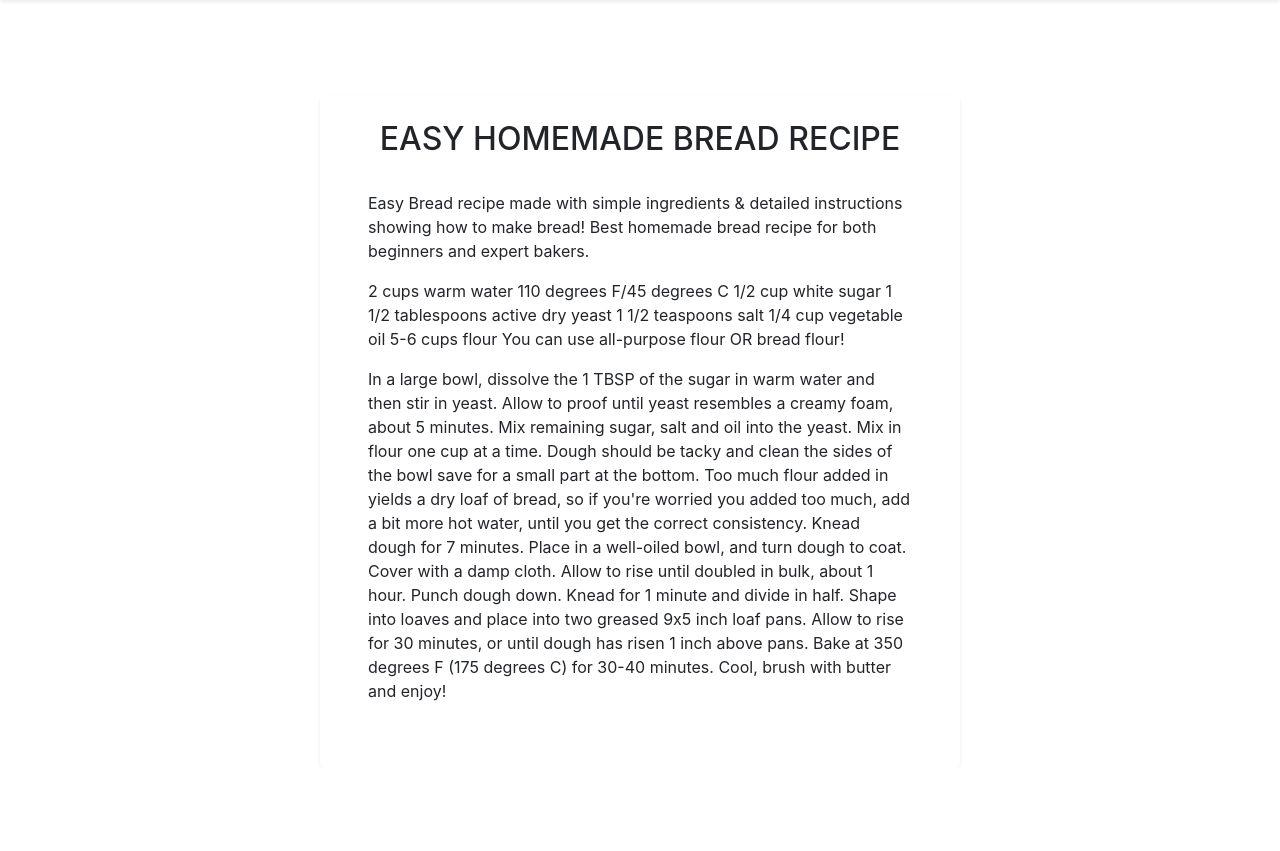
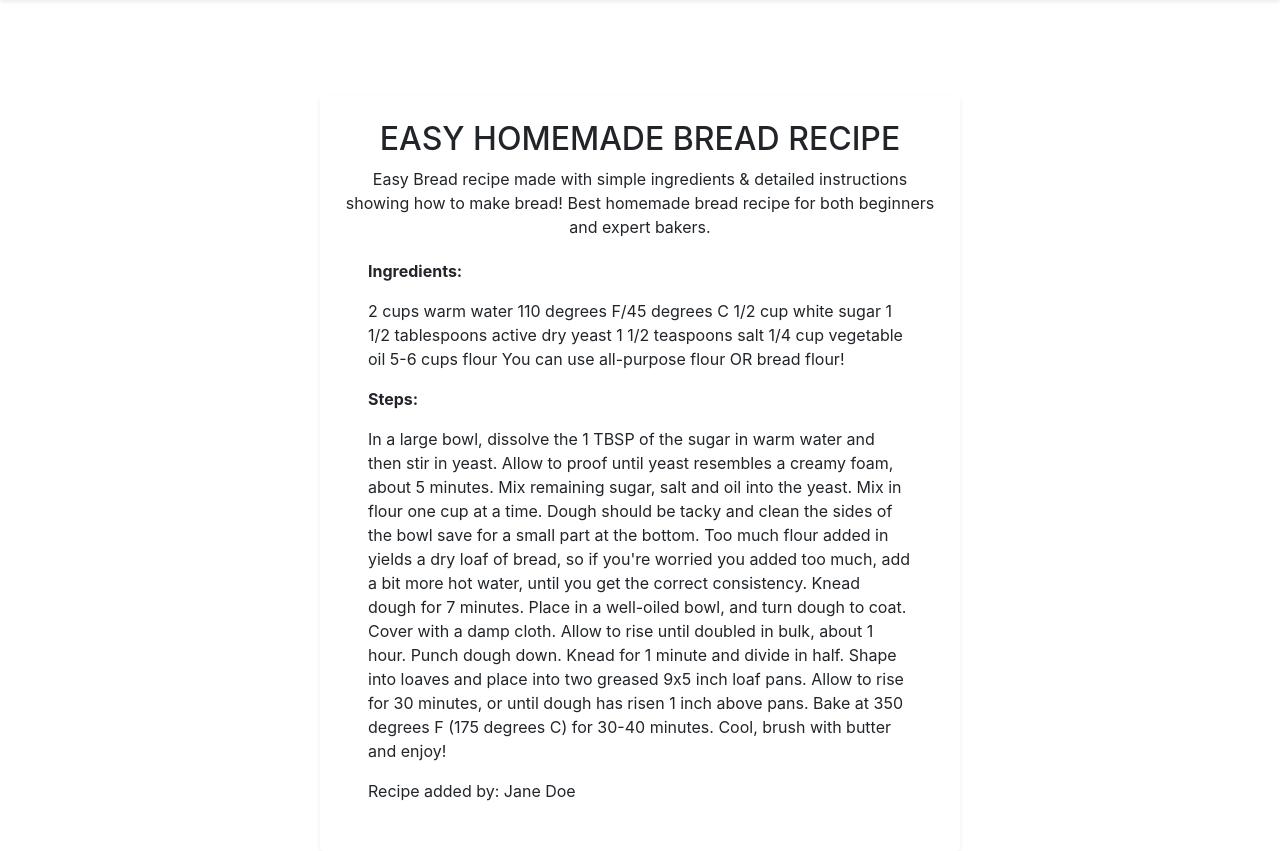
Before and after one commit to JennyWauer/foodie_favs, a Django app: template foodie_app/templates/recipe.html in a window 1280 px wide. Shown: the part 70-921 px from the top of the page. Before the commit the page ends 771 px from the top, so only its background shows below. Run offline with Django 3.2, Linux system fonts and the light colour scheme; the template is opened without the code that fills it: values that come from a table or form of the project are taken from there, others are empty; data comes from the database, SQL or seed files in the repository; some libraries are stand-ins or nearby versions.

Commit message:
update content of recipe page

```diff
--- a/foodie_app/templates/recipe.html
+++ b/foodie_app/templates/recipe.html
@@ -27,10 +27,29 @@
     <div class="pt-5"></div>
     <div class="w-50 shadow-sm mt-5 p-4 ml-auto mr-auto rounded">
         <h2 class="text-center">{{recipe.name}}</h2>
-        <div class="p-4">
-            <p>{{recipe.desc}}</p>
+        <p class="text-center">{{recipe.desc}}</p>
+        <div class="pl-4 pr-4 pt-1 pb-2">
+            <p class="font-weight-bold">Ingredients:</p class="font-weight-bold">
             <p>{{recipe.ingredients}}</p>
+            <p class="font-weight-bold">Steps:</p class="font-weight-bold">
             <p>{{recipe.steps}}</p>
+            <p>Recipe added by: {{recipe.creator.first_name}} {{recipe.creator.last_name}}</p>
+            <a href="{{recipe.source}}">{{recipe.source}}</a>
+            <div class="d-flex">
+                {% if recipe.creator.id == user.id %}
+                <form action="/home/delete_recipe" method="POST">
+                    {% csrf_token %}
+                    <input type="hidden" name="recipe_id" value="{{ recipe.id }}">
+                    <input class="btn btn-danger p-1 mr-2" type="submit" name="delete" value="Delete">
+                </form>
+                <form action="/home/edit_recipe" method="POST">
+                    {% csrf_token %}
+                    <input type="hidden" name="recipe_id" value="{{ recipe.id }}">
+                    <input class="btn btn-secondary p-1 pl-2 pr-2" type="submit" name="edit" value="Edit">
+                </form>
+                {% endif %}
+            </div>
+
         </div>
 
     </div>
--- a/foodie_app/views.py
+++ b/foodie_app/views.py
@@ -60,5 +60,5 @@ def recipe_page(request, recipe_id):
 
 def add_recipe(request):
     if request.method == "POST":
-        Recipe.objects.create(name=request.POST['name'],desc=request.POST['desc'],ingredients=request.POST['ingredients'],steps=request.POST['steps'],creator=User.objects.get(id=request.POST['user_id']))
+        Recipe.objects.create(name=request.POST['name'],desc=request.POST['desc'],ingredients=request.POST['ingredients'],steps=request.POST['steps'],creator=User.objects.get(id=request.POST['user_id']),source=request.POST['source'])
         return redirect('/home')
```
